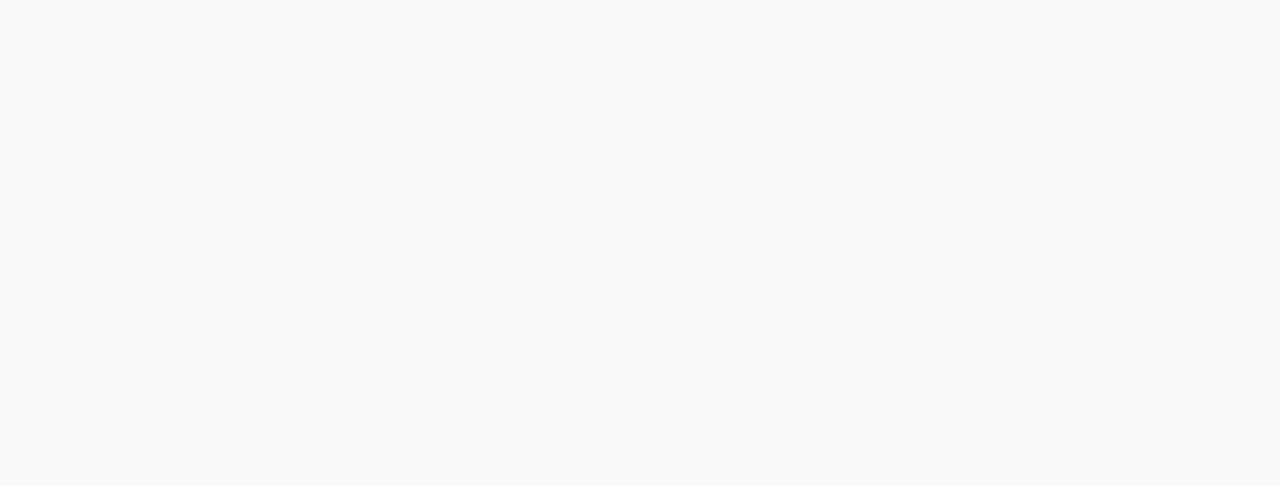
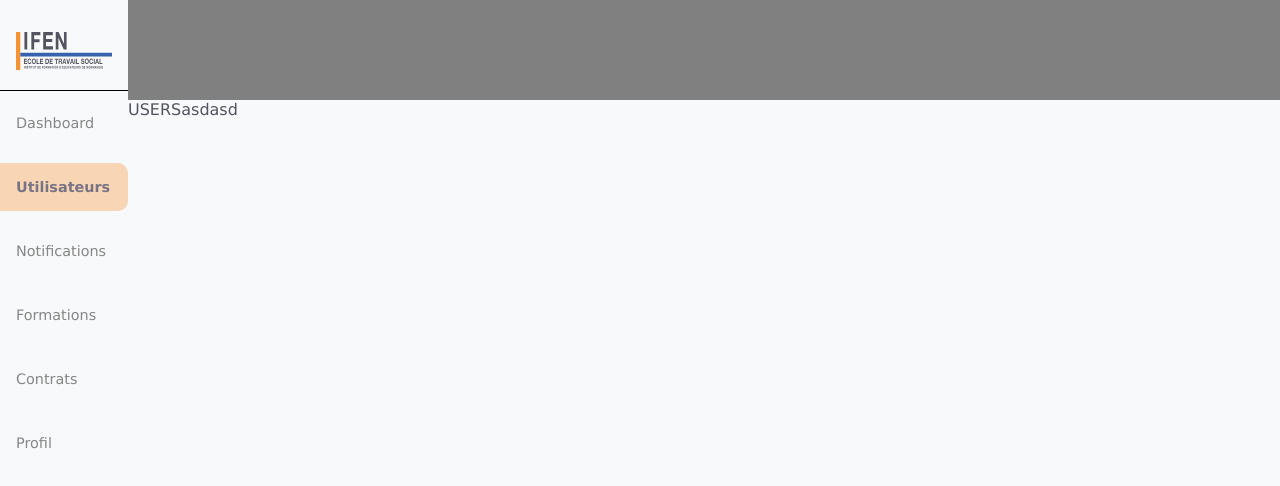
Before and after one commit to Caroleb76/la_manu_front, a React (Vite) app: page /dashboard/users in a window 1280 px wide. Before the commit this address had no page. Shown: the top 486 px of the page. Built offline with nearby package versions, Linux system fonts and the light colour scheme.

Commit message:
layout implementaiton

```diff
--- /dev/null
+++ b/src/components/layout/Navbar/Navbar.jsx
@@ -0,0 +1,10 @@
+import styles from "./Navbar.module.css";
+function Navbar() {
+  return <>
+    <div className={styles.navbarContainer}>
+
+    </div>
+  </>;
+}
+
+export default Navbar;
--- /dev/null
+++ b/src/components/layout/Navbar/Navbar.module.css
@@ -0,0 +1,5 @@
+.navbarContainer{
+    width: 100%;
+    background-color: grey;
+    height: 100px;
+}
--- /dev/null
+++ b/src/components/layout/SideMenu/SideMenu.jsx
@@ -0,0 +1,72 @@
+import styles from "./SideMenu.module.css";
+import logo from "../../../assets/img/Logo.svg";
+import { NavLink  } from "react-router";
+function SideMenu() {
+  return (
+    <>
+      <div className={styles.menuContainer}>
+        <div className={styles.logoContainer}>
+          <img src={logo} alt="logo de l'IFEN" />
+          <hr />
+        </div>
+        <div className={styles.itemsList}>
+            <NavLink to="/dashboard/main" className={({ isActive }) => ` ${styles.menuItem} ${isActive ? styles.active : ""}`}>
+            <i className="fas fa-home"></i>
+            <p>Dashboard</p>
+            </NavLink>
+          <NavLink
+            to="/dashboard/users"
+            className={({ isActive }) =>
+              ` ${styles.menuItem} ${isActive ? styles.active : ""}`
+            }
+          >
+            <i className="fas fa-home"></i>
+            <p>Utilisateurs</p>
+          </NavLink>
+
+          <NavLink
+            to="/dashboard/notifications"
+            className={({ isActive }) =>
+              ` ${styles.menuItem} ${isActive ? styles.active : ""}`
+            }
+          >
+            <i className="fas fa-home"></i>
+            <p>Notifications</p>
+          </NavLink>
+
+          <NavLink
+            to="/dashboard/formatinos"
+            className={({ isActive }) =>
+              ` ${styles.menuItem} ${isActive ? styles.active : ""}`
+            }
+          >
+            <i className="fas fa-home"></i>
+            <p>Formations</p>
+          </NavLink>
+
+          <NavLink
+            to="/dashboard/contracts"
+            className={({ isActive }) =>
+              ` ${styles.menuItem} ${isActive ? styles.active : ""}`
+            }
+          >
+            <i className="fas fa-home"></i>
+            <p>Contrats</p>
+          </NavLink>
+
+          <NavLink
+            to="/dashboard/profile"
+            className={({ isActive }) =>
+              ` ${styles.menuItem} ${isActive ? styles.active : ""}`
+            }
+          >
+            <i className="fas fa-home"></i>
+            <p>Profil</p>
+          </NavLink>
+        </div>
+      </div>
+    </>
+  );
+}
+
+export default SideMenu;
--- /dev/null
+++ b/src/components/layout/SideMenu/SideMenu.module.css
@@ -0,0 +1,52 @@
+.menuContainer{
+    display: flex;
+    flex-direction: column ;
+    width:  10%;
+    min-height: 100vh;
+
+    gap: 0.5rem;
+}
+.logoContainer img{
+    width: 100%;
+    padding: 2rem 1rem 0 1rem;
+}
+hr{
+    width: 100%;
+    margin-top: 1rem;
+    height: 1px;
+    background-color: black;
+}
+.itemsList{
+    display: flex;
+    flex-direction: column;
+    gap: 1rem;
+}
+.menuItem{
+padding:1rem ;
+
+}
+a{
+    text-decoration: none;
+    font-size: 0.9rem;
+}
+.menuItem p{
+    color : var(--inactive-color);
+}
+.active{
+    position: relative;
+}
+.active:after{
+    content: " ";
+    position: absolute;
+    top: 0;
+    left: 0;
+    height: 100%;
+    width: 100%;
+    background-color: var(--active-menu-item-bg-color);
+    border-radius: 0px 10px 10px 0px;
+    transition: all 0.2s ease-in-out;
+}
+.active p{
+    color: var(--primary-color);
+    font-weight: bold;
+}
--- a/src/main.css
+++ b/src/main.css
@@ -8,10 +8,12 @@
   box-sizing: border-box;
   font-family: Verdana, Geneva, Tahoma, sans-serif;
   color :var(--text-color);
-  background-color: var(--background-color);
+
 
 }
-
+body{
+  background-color: var(--background-color);
+}
 :root {
   --primary-color :#3763AD;
   --secondary-color :#F39336;
@@ -22,6 +24,7 @@
   --error-color: #dc3545;
   --success-color : #198754;
  --radius : 10px;
+ --active-menu-item-bg-color : rgba(243, 147, 54, 0.35);
 
 
 
--- a/src/main.jsx
+++ b/src/main.jsx
@@ -5,6 +5,8 @@ import { BrowserRouter, Routes, Route } from "react-router";
 import Home from "./views/Home/Home";
 import Signup from "./views/Auth/Signup";
 import Login from "./views/Auth/Login";
+import Dashboard from "./views/dashboard/Dashboard";
+import Users from "./views/Users/users";
 
 createRoot(document.getElementById("root")).render(
   <StrictMode>
@@ -13,6 +15,12 @@ createRoot(document.getElementById("root")).render(
         <Route path="/" element={<Home />} />
         <Route path="/signup" element={<Signup />} />
         <Route path="/login" element={<Login />} />
+
+        <Route path="/dashboard/*" element={<Dashboard />}>
+          <Route index element={<Dashboard />} />
+          <Route path="users" element={<Users />} />
+        </Route>
+
       </Routes>
     </BrowserRouter>
   </StrictMode>
--- /dev/null
+++ b/src/views/Dashboard/Dashboard.jsx
@@ -0,0 +1,20 @@
+import SideMenu from "../../components/layout/SideMenu/SideMenu";
+import Navbar from "../../components/layout/Navbar/Navbar";
+import styles from "./Dashboard.module.css";
+import { Outlet } from "react-router";
+function Dashboard() {
+  return <>
+     <div className={styles.layoutContainer}>
+        <SideMenu></SideMenu>
+        <div className={styles.layoutContent}>
+            <Navbar></Navbar>
+            <main className={styles.layoutBody}>
+                <Outlet/>
+
+            </main>
+        </div>
+     </div>
+  </>;
+}
+
+export default Dashboard;
--- /dev/null
+++ b/src/views/Dashboard/Dashboard.module.css
@@ -0,0 +1,13 @@
+.layoutContainer{
+    display: flex;
+    min-width: 100vw;
+    min-height: 100vh;
+}
+.layoutContent{
+    display: flex;
+    flex-direction: column;
+    flex: 1;
+}
+.layoutBody{
+    flex: 1;
+}
--- /dev/null
+++ b/src/views/Users/users.jsx
@@ -0,0 +1,9 @@
+function Users() {
+    return (
+        <>
+        USERSasdasd
+        </>
+     );
+}
+
+export default Users;
```
